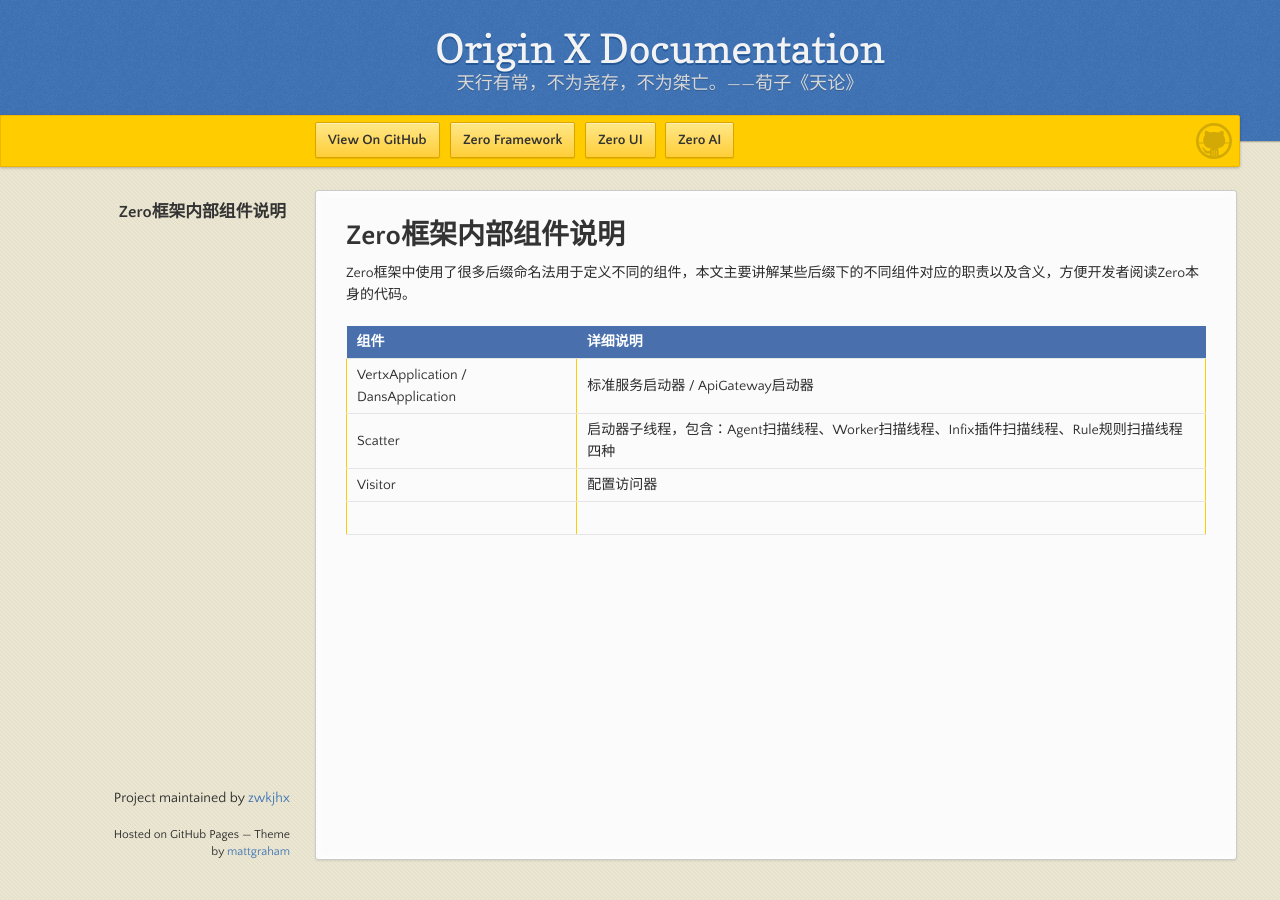
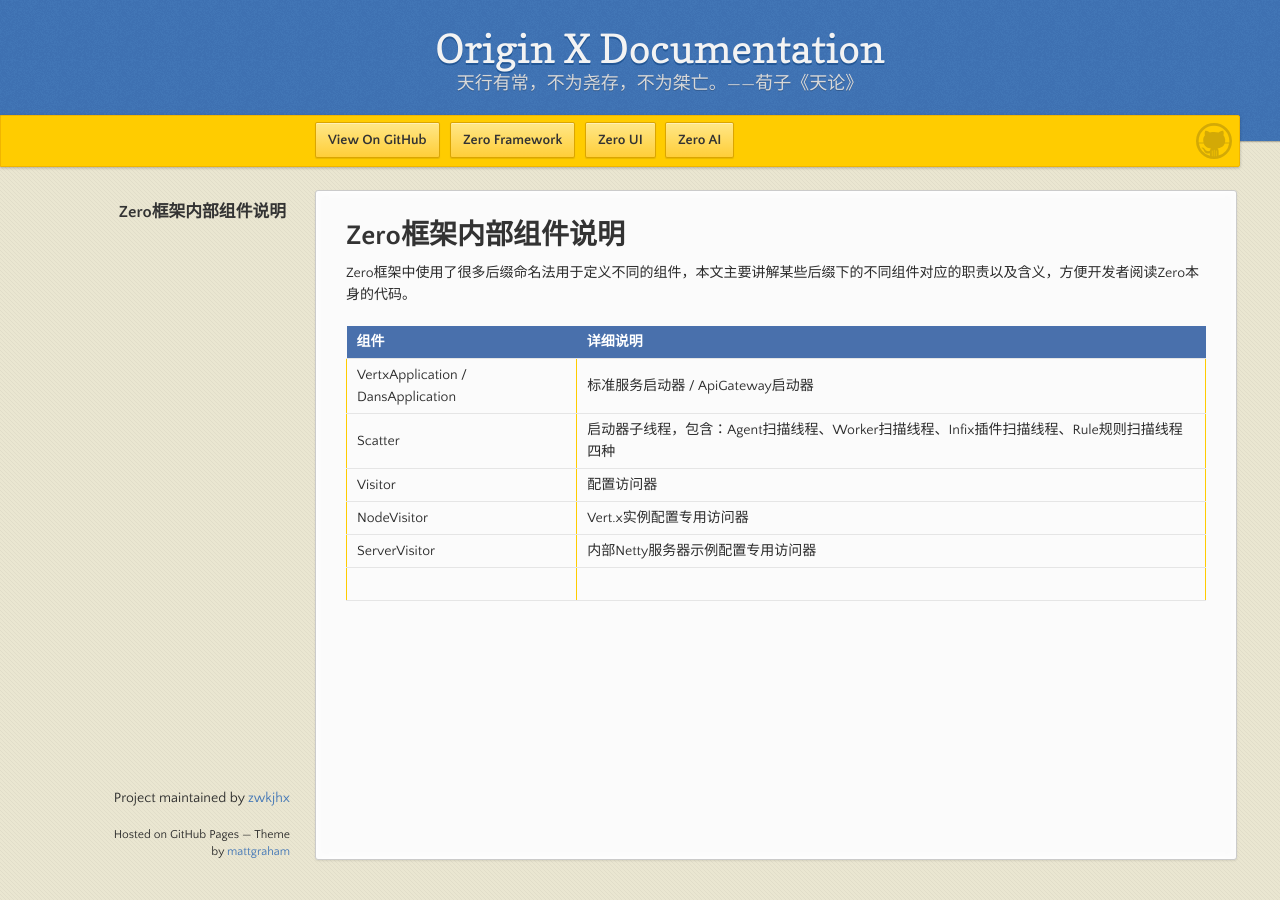
Before and after one commit to zwkjhx/ox-doc, a Jekyll site: the page built from specification/1-zerogui-fan/spc-004-zeronei-bu-zu-jian-shuo-ming.md, in a window 1280 px wide. Built offline with Jekyll 4.4.1, drawn with Linux system fonts in a browser that asks for light colours; our own code applies the rules of GitHub Pages for plain Markdown files.

Commit message:
Updates specification/1-zerogui-fan/spc-004-zeronei-bu-zu-jian-shuo-ming.md
Auto commit by GitBook Editor

```diff
--- a/specification/1-zerogui-fan/spc-004-zeronei-bu-zu-jian-shuo-ming.md
+++ b/specification/1-zerogui-fan/spc-004-zeronei-bu-zu-jian-shuo-ming.md
@@ -7,4 +7,6 @@
 | VertxApplication / DansApplication | 标准服务启动器 / ApiGateway启动器 |
 | Scatter | 启动器子线程，包含：Agent扫描线程、Worker扫描线程、Infix插件扫描线程、Rule规则扫描线程四种 |
 | Visitor | 配置访问器 |
+| NodeVisitor | Vert.x实例配置专用访问器 |
+| ServerVisitor | 内部Netty服务器示例配置专用访问器 |
 |  |  |
```
